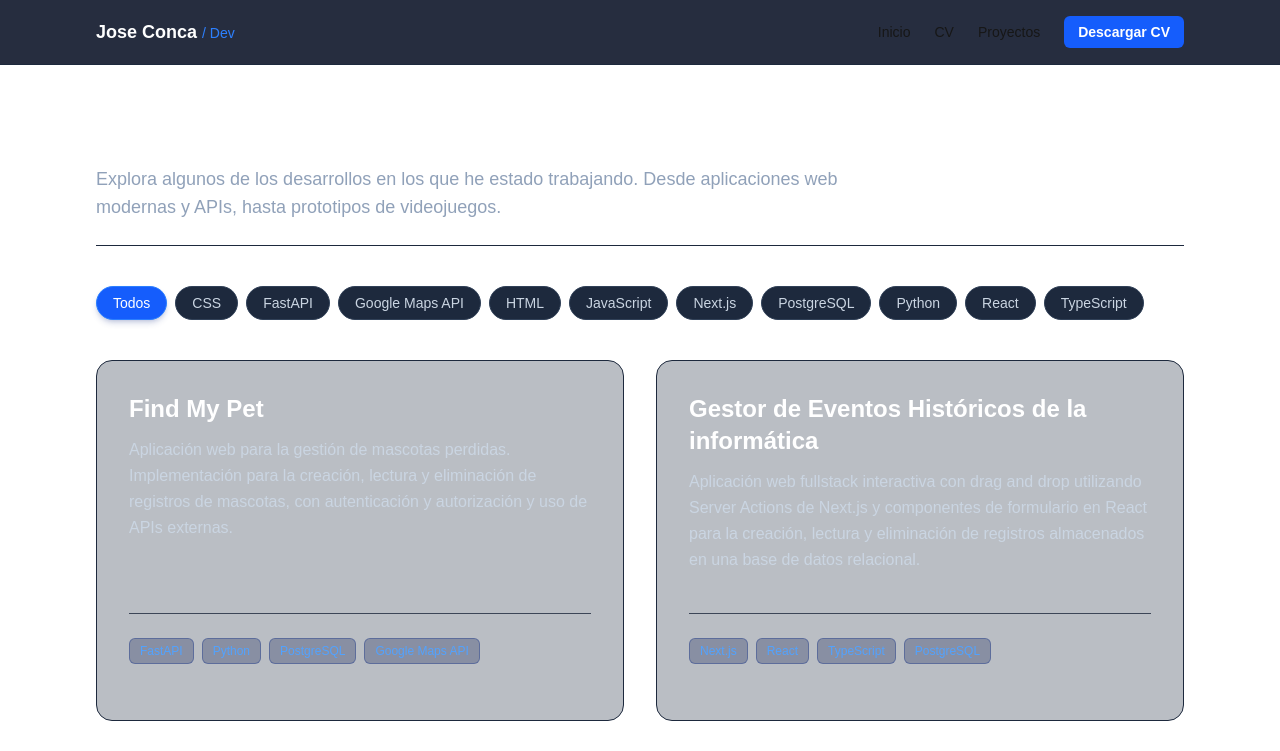
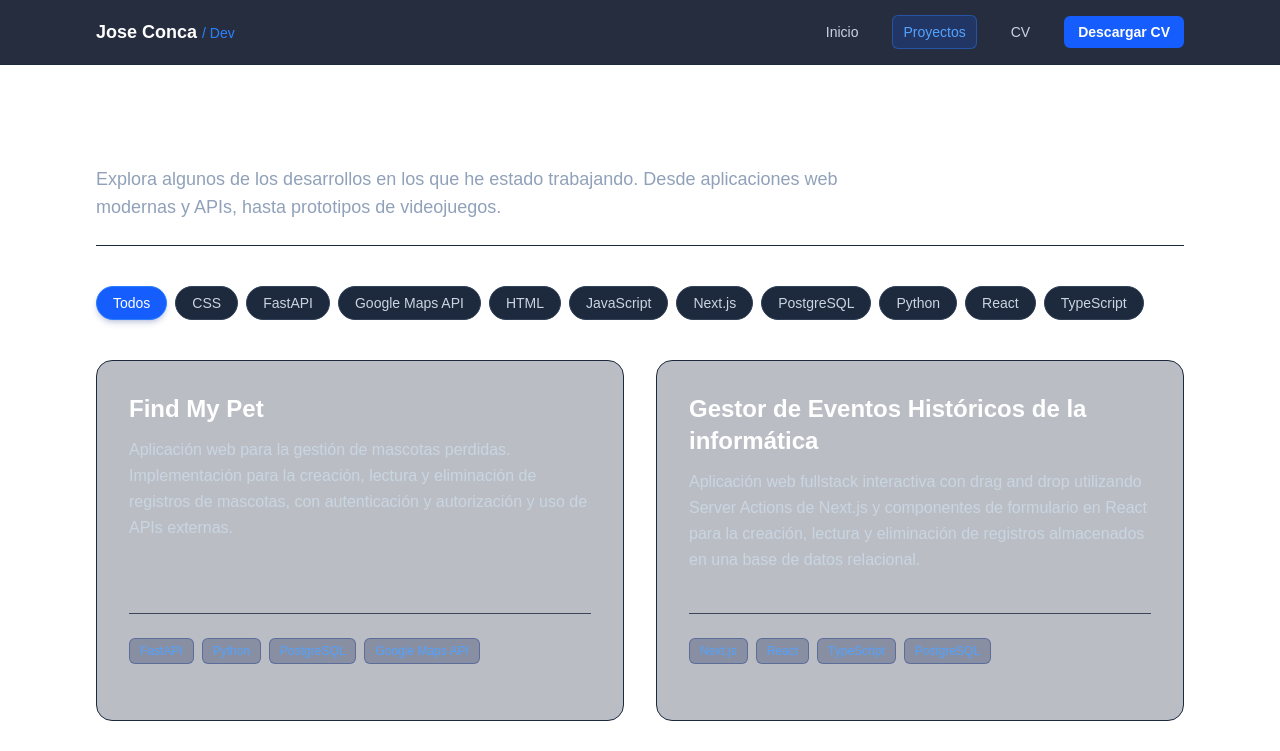
Before and after one commit to joseconca/joseconca.github.io, a Next.js app: page /proyectos in a window 1280 px wide. Shown: the top 751 px of the page. Built offline with nearby package versions, Linux system fonts and the light colour scheme.

Commit message:
ajuste layout para seleccion navbar

```diff
--- /dev/null
+++ b/src/app/components/Navbar.tsx
@@ -0,0 +1,54 @@
+"use client";
+
+import Link from "next/link";
+import { usePathname } from "next/navigation";
+
+const enlaces = [
+  { href: "/", label: "Inicio" },
+  { href: "/proyectos", label: "Proyectos" },
+  { href: "/cv", label: "CV" },
+];
+
+export default function Navbar() {
+  const pathname = usePathname();
+  const rutaActual = pathname?.replace(/\/$/, "") || "/";
+
+  return (
+    <nav className="max-w-6xl mx-auto px-4 sm:px-6 lg:px-8 h-16 flex items-center justify-between">
+      <Link href="/" className="font-bold text-lg text-white hover:text-blue-400 transition-colors">
+        Jose Conca <span className="text-blue-500 font-normal text-sm">/ Dev</span>
+      </Link>
+
+      <div className="flex items-center gap-3 sm:gap-6 text-sm font-medium">
+        {enlaces.map((enlace) => {
+          const estaActivo =
+            enlace.href === "/"
+              ? rutaActual === "/"
+              : rutaActual === enlace.href || rutaActual.startsWith(`${enlace.href}/`);
+
+          return (
+            <Link
+              key={enlace.href}
+              href={enlace.href}
+              className={`px-2.5 py-1.5 rounded-md transition-colors ${
+                estaActivo
+                  ? "bg-blue-600/20 text-blue-400 border border-blue-500/40"
+                  : "text-slate-300 hover:text-blue-400"
+              }`}
+              aria-current={estaActivo ? "page" : undefined}
+            >
+              {enlace.label}
+            </Link>
+          );
+        })}
+        <a
+          href="/resources/CV_Jose_Conca_082026.pdf"
+          download
+          className="bg-blue-600 hover:bg-blue-500 text-white px-3.5 py-1.5 rounded-md font-semibold transition-colors text-xs sm:text-sm"
+        >
+          Descargar CV
+        </a>
+      </div>
+    </nav>
+  );
+}
--- a/src/app/layout.tsx
+++ b/src/app/layout.tsx
@@ -1,6 +1,6 @@
 import type { Metadata } from "next";
-import Link from 'next/link';
 import { Geist, Geist_Mono } from "next/font/google";
+import Navbar from "@/app/components/Navbar";
 import "./globals.css";
 
 const geistSans = Geist({
@@ -28,30 +28,7 @@ export default function RootLayout({ children }: LayoutProps<"/">) {
       <body className="bg-slate-900 text-slate-100 min-h-screen flex flex-col font-sans">
         {/* NAV BAR */}
         <header className="sticky top-0 z-50 bg-slate-900/90 backdrop-blur border-b border-slate-800">
-          <nav className="max-w-6xl mx-auto px-4 sm:px-6 lg:px-8 h-16 flex items-center justify-between">
-            <Link href="/" className="font-bold text-lg text-white hover:text-blue-400 transition-colors">
-              Jose Conca <span className="text-blue-500 font-normal text-sm">/ Dev</span>
-            </Link>
-
-            <div className="flex items-center gap-6 text-sm font-medium">
-              <Link href="/" className="hover:text-blue-400 transition-colors">
-                Inicio
-              </Link>
-              <Link href="/cv" className="hover:text-blue-400 transition-colors">
-                CV
-              </Link>
-              <Link href="/proyectos" className="hover:text-blue-400 transition-colors">
-                Proyectos
-              </Link>
-              <a
-                href="/resources/CV_Jose_Conca_082026.pdf"
-                download
-                className="bg-blue-600 hover:bg-blue-500 text-white px-3.5 py-1.5 rounded-md font-semibold transition-colors text-xs sm:text-sm"
-              >
-                Descargar CV
-              </a>
-            </div>
-          </nav>
+          <Navbar />
         </header>
 
         {/* CONTENIDO PRINCIPAL */}
```
